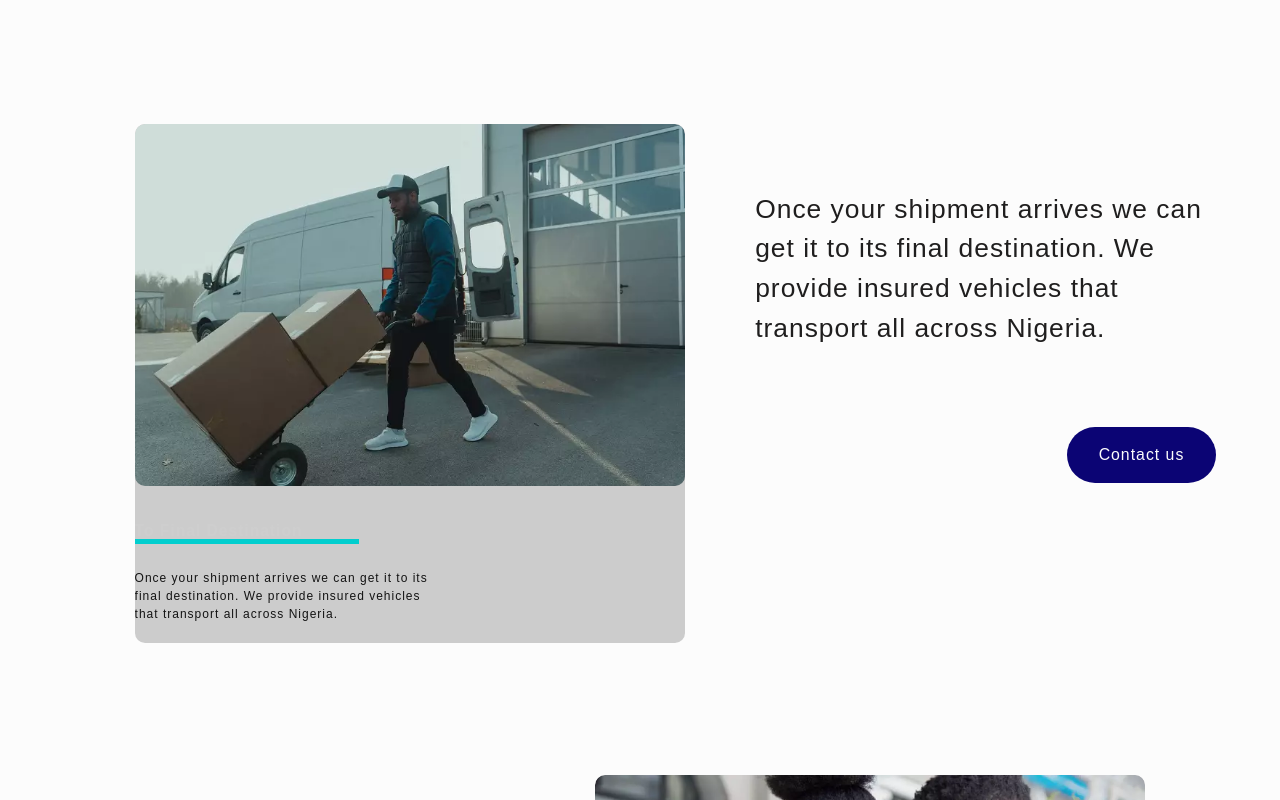
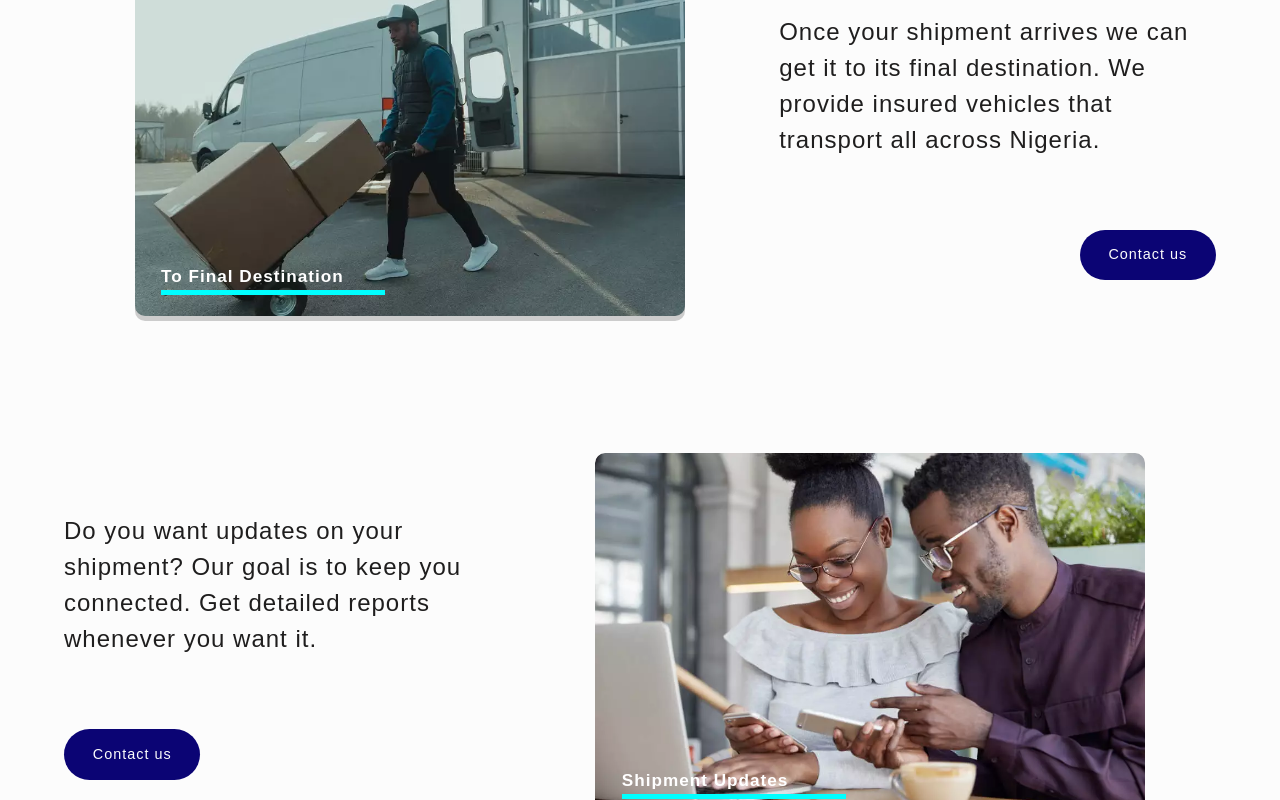
Before and after one commit to abeonweb/marine-express-site, a Next.js app: page / in a window 1280 px wide. Shown: the part 2460-3260 px from the top of the page. Built offline with nearby package versions, Linux system fonts and the light colour scheme.

Commit message:
update css

```diff
--- a/styles/Features.module.css
+++ b/styles/Features.module.css
@@ -24,7 +24,7 @@
     filter: none;
 }
 
-.textContainer {
+.featureTextContainer {
     font-size: 1.1em;
     color: var(--color-secondary);
     padding: 1em;
@@ -38,19 +38,24 @@
 .cardOverlay {
     width: 100%;
     height: 100%;
-    background-color: rgba(14, 13, 13, 0.5);
+    background-color: rgba(5, 3, 124, 0.8);
     position: absolute;
     border-radius: 10px;
     z-index: 1;
-    opacity: 0.4;
+    opacity: 0.2;
     transition: opacity 350ms ease-in;
 }
 
-.feature:hover > .textContainer {
+.feature:hover .featureTextContainer {
     transform: translateY(-200px);
 }
 
-.feature:hover > .cardOverlay {
+.feature:hover .cardOverlay {
+    opacity: 1;
+    filter: blur(2px)
+}
+
+.feature:focus .cardOverlay {
     opacity: 1;
     filter: blur(2px)
 }
@@ -70,7 +75,7 @@
 }
 
 .title::after {
-    content:"";
+    content: "";
     width: 80%;
     height: 5px;
     background-color: aqua;
@@ -90,25 +95,24 @@
 }
 
 .cardText {
-    padding-bottom: 20px;
+    padding: 1em 0.5em;
     font-size: 1em;
-    width: 300px;
+    max-width: 300px;
 }
+
 
 .featuresText {
     font-size: 1.75rem;
-    color: var(--color-primary);
     padding: 1em 1.2em;
 }
 
 @media (min-width: 850px) {
-    .textContainer {
-        padding: 1em 2em ;
+    .featureTextContainer {
+        padding: 1em 2em;
     }
 
     .featureContainer {
         display: flex;
-        row-gap: 1em;
         padding: 3em 1em;
     }
 
@@ -130,11 +134,11 @@
         transition: transform 400ms ease-in;
     }
 
-    .featureContainer:hover  .featureImage {
+    .featureContainer:hover .featureImage {
         transform: scale(1.05);
     }
 
-    .featureContainer:hover  .cardOverlay {
+    .featureContainer:hover .cardOverlay {
         opacity: 0;
     }
 
@@ -145,7 +149,7 @@
     .featureContentLargeScreen {
         display: flex;
         flex-direction: column;
-        font-size: 2.2em;
+        font-size: 2em;
         width: 40%;
         height: fit-content;
         padding: 2.5em 0 1em;
@@ -154,11 +158,20 @@
 
     }
 
-    .feature:hover > .textContainer {
+    .featureContainer:nth-of-type(odd) .featureContentLargeScreen {
+        padding-right: 1em;
+
+    }
+    .featureContainer:nth-of-type(even) .featureContentLargeScreen {
+        padding-left: 1em;
+
+    }
+
+    .feature:hover>.featureTextContainer {
         transform: translateY(-100px);
     }
 
-    .feature:hover > .cardOverlay {
+    .feature:hover>.cardOverlay {
         opacity: 0.6;
     }
 
```
